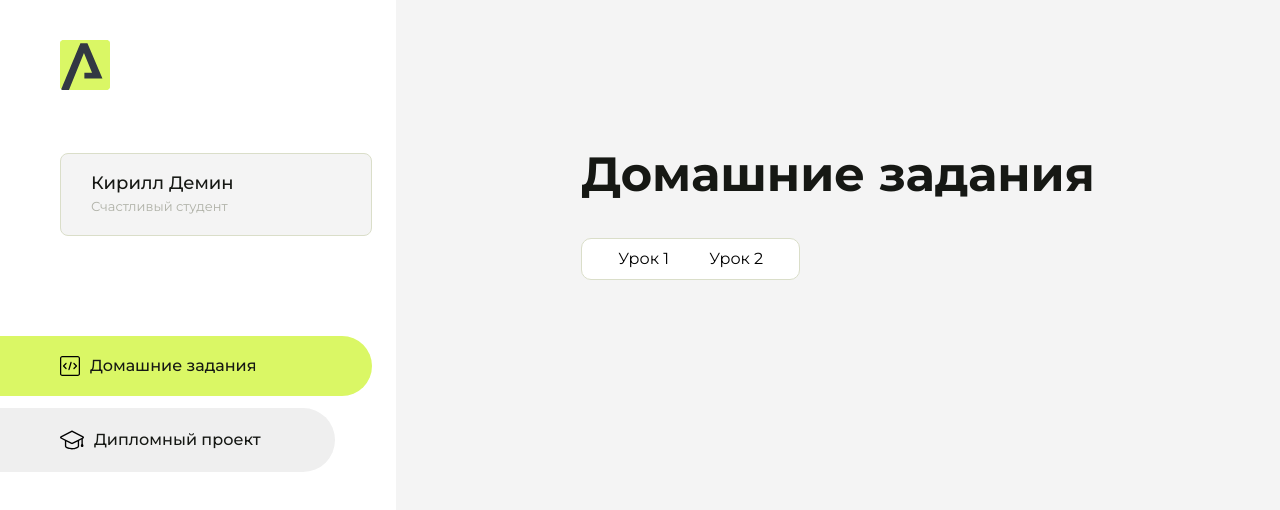
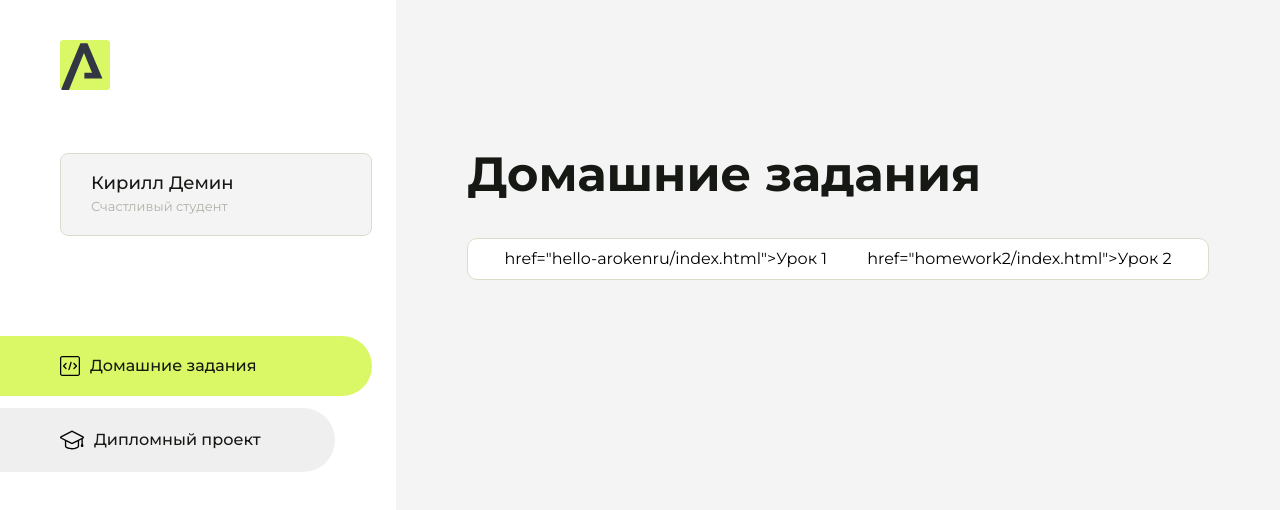
Before and after one commit to Bryclya/homework, a plain HTML site: page index.html in a window 1280 px wide. Drawn offline with Linux system fonts and the light colour scheme.

Commit message:
Update index.html

```diff
--- a/index.html
+++ b/index.html
@@ -93,8 +93,8 @@
                 <div class="content__title">Домашние задания</div>
                 <ul class="content__list">
                     <li class="content__list-item">
-                        <a href="hello-arokenru/index.html">Урок 1</a>
-                         <a href="homework2/index.html">Урок 2</a>
+                        <a> href="hello-arokenru/index.html">Урок 1</a>
+                         <a> href="homework2/index.html">Урок 2</a>
                     </li>
                 </ul>
             </div>
```
